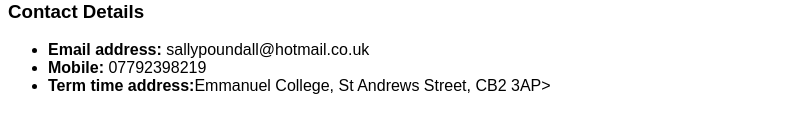
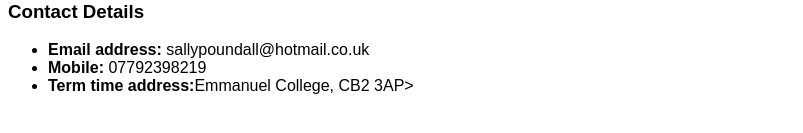
Before and after one commit to sallypoundall/first_site, a plain HTML site: page index.html in a window 1280 px wide. Shown: the part 361-494 px from the top of the page, without its empty margins (0-803 px from the left). Drawn offline with Linux system fonts and the light colour scheme.

Commit message:
change to index.html

```diff
--- a/index.html
+++ b/index.html
@@ -10,5 +10,5 @@
 <ul style="font-family:Arial">
 	<li><strong>Email address:</strong> sallypoundall@hotmail.co.uk</li>
 	<li><strong>Mobile:</strong> 07792398219</li>
-	<li><strong>Term time address:</strong>Emmanuel College, St Andrews Street, CB2 3AP></li>
+	<li><strong>Term time address:</strong>Emmanuel College, CB2 3AP></li>
 </ul>
```
